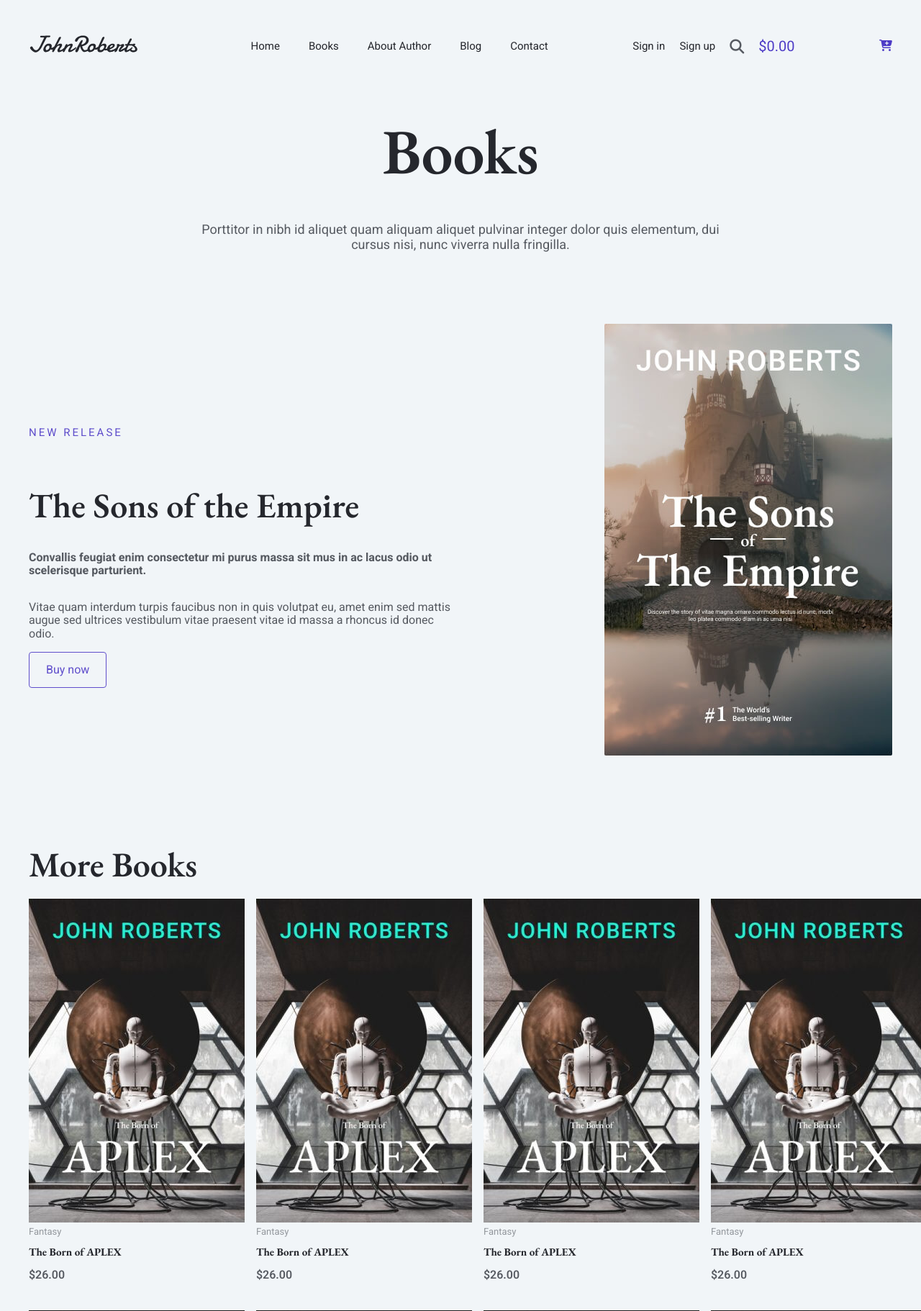
After one commit to manhwork/Book-Store-Django, a Django app: page /books/ in a window 1280 px wide. The commit adds this page. Shown: the top 1822 px of the page at 72% size. Run offline with Django 5.2, Linux system fonts and the light colour scheme; some libraries are stand-ins or nearby versions.

Commit message:
Update layout trang web

```diff
--- /dev/null
+++ b/bookstore/api/templates/base/base.html
@@ -0,0 +1,76 @@
+{% load static %}
+<!DOCTYPE html>
+<html lang="en">
+  <head>
+    <meta charset="UTF-8" />
+    <meta name="viewport" content="width=device-width, initial-scale=1.0" />
+    <title>{{ title }}</title>
+    <link rel="stylesheet" href="https://cdnjs.cloudflare.com/ajax/libs/font-awesome/6.6.0/css/all.min.css" integrity="sha512-Kc323vGBEqzTmouAECnVceyQqyqdsSiqLQISBL29aUW4U/M7pSPA/gEUZQqv1cwx4OnYxTxve5UMg5GT6L4JJg==" crossorigin="anonymous" referrerpolicy="no-referrer" />
+    <link rel="stylesheet" href="{% static './asset/reset.css' %}" />
+    <link rel="stylesheet" href="{% static './asset/base.css' %}" />
+  </head>
+
+  <body>
+    <!-- Header -->
+    <header class="header">
+      <div class="container">
+        <div class="row">
+          <div class="inner-logo">
+            <img src="{% static 'images/site-logo.svg' %}" alt="" />
+          </div>
+
+          <ul class="inner-menu">
+            <a href="/"><li>Home</li></a>
+            <a href="/books"><li>Books</li></a>
+            <a href="#"><li>About Author</li></a>
+            <a href="#"><li>Blog</li></a>
+            <a href="#"><li>Contact</li></a>
+          </ul>
+
+          <div class="inner-feature">
+            <a href="login.html" class="login">Sign in</a>
+            <a href="" class="sign">Sign up</a>
+            <i class="fa-solid fa-magnifying-glass"></i>
+            <a href=""><div style="color: var(--color-cart)" class="ineer-price">$0.00</div></a>
+          </div>
+          <a href=""><i style="color: var(--color-cart)" class="fa-solid fa-cart-plus"></i></a>
+        </div>
+      </div>
+    </header>
+    <!-- End Header -->
+
+    {% block base %}
+
+    {% endblock %}
+
+    <!-- Footer -->
+    <footer class="footer">
+      <div class="container">
+        <div class="row">
+          <div class="inner-logo">
+            <img src="{% static 'images/site-logo-white.svg' %}" alt="" />
+          </div>
+
+          <ul class="inner-menu">
+            <a href="#"><li>Home</li></a>
+            <a href="#"><li>Books</li></a>
+            <a href="#"><li>About Author</li></a>
+            <a href="#"><li>Blog</li></a>
+            <a href="#"><li>Contact</li></a>
+          </ul>
+
+          <div class="inner-icon">
+            <i class="fa-brands fa-instagram"></i>
+            <i class="fa-brands fa-facebook-f"></i>
+            <i class="fa-brands fa-youtube"></i>
+            <i class="fa-brands fa-twitter"></i>
+          </div>
+        </div>
+        <div class="inner-copy">
+          <p>Copyright © 2024 Book Store | Powered by Book Store</p>
+        </div>
+      </div>
+    </footer>
+    <!-- End Footer -->
+  </body>
+</html>
--- /dev/null
+++ b/bookstore/api/templates/books/index.html
@@ -0,0 +1,115 @@
+{% extends 'base/base.html' %}
+{% load static %}
+{% block base %}
+  <link rel="stylesheet" href="{% static './asset/pages/books/style.css' %}" />
+
+  <!-- Sectione 1 -->
+  <section class="section-1">
+    <div class="container">
+      <div class="row">
+        <h1 class="inner-title">Books</h1>
+        <p class="inner-desc">
+          Porttitor in nibh id aliquet quam aliquam aliquet pulvinar integer dolor quis elementum, dui <br />
+          cursus nisi, nunc viverra nulla fringilla.
+        </p>
+      </div>
+    </div>
+  </section>
+  <!-- End Sectione 1 -->
+
+  <!-- section-2 -->
+  <section class="section-2">
+    <div class="container">
+      <div class="row">
+        <div class="inner-content">
+          <p class="inner-new">New Release</p>
+          <h1 class="inner-title">The Sons of the Empire</h1>
+          <p class="inner-desc1">Convallis feugiat enim consectetur mi purus massa sit mus in ac lacus odio ut scelerisque parturient.</p>
+          <p class="inner-desc2">Vitae quam interdum turpis faucibus non in quis volutpat eu, amet enim sed mattis augue sed ultrices vestibulum vitae praesent vitae id massa a rhoncus id donec odio.</p>
+          <div class="inner-btn">
+            <button class="button">Buy now</button>
+          </div>
+        </div>
+        <div class="inner-img">
+          <img src="{% static 'images/author-book-store-hero-book-cover-img.jpg' %}" alt="" />
+        </div>
+      </div>
+    </div>
+  </section>
+  <!-- End section-2 -->
+
+  <!-- section-3 -->
+  <section class="section-3">
+    <div class="container">
+      <div class="row">
+        <h1 class="inner-more">More Books</h1>
+        <div class="inner-main">
+          <div class="inner-box">
+            <img class="inner-img" src="{% static 'images/author-book-store-book-cover-06-300x450.jpg' %}" alt="" />
+            <div class="inner-cate">Fantasy</div>
+            <div class="inner-title">The Born of APLEX</div>
+            <div class="inner-price">$26.00</div>
+          </div>
+          <div class="inner-box">
+            <img class="inner-img" src="{% static 'images/author-book-store-book-cover-06-300x450.jpg' %}" alt="" />
+            <div class="inner-cate">Fantasy</div>
+            <div class="inner-title">The Born of APLEX</div>
+            <div class="inner-price">$26.00</div>
+          </div>
+          <div class="inner-box">
+            <img class="inner-img" src="{% static 'images/author-book-store-book-cover-06-300x450.jpg' %}" alt="" />
+            <div class="inner-cate">Fantasy</div>
+            <div class="inner-title">The Born of APLEX</div>
+            <div class="inner-price">$26.00</div>
+          </div>
+          <div class="inner-box">
+            <img class="inner-img" src="{% static 'images/author-book-store-book-cover-06-300x450.jpg' %}" alt="" />
+            <div class="inner-cate">Fantasy</div>
+            <div class="inner-title">The Born of APLEX</div>
+            <div class="inner-price">$26.00</div>
+          </div>
+          <div class="inner-box">
+            <img class="inner-img" src="{% static 'images/author-book-store-book-cover-06-300x450.jpg' %}" alt="" />
+            <div class="inner-cate">Fantasy</div>
+            <div class="inner-title">The Born of APLEX</div>
+            <div class="inner-price">$26.00</div>
+          </div>
+          <div class="inner-box">
+            <img class="inner-img" src="{% static 'images/author-book-store-book-cover-06-300x450.jpg' %}" alt="" />
+            <div class="inner-cate">Fantasy</div>
+            <div class="inner-title">The Born of APLEX</div>
+            <div class="inner-price">$26.00</div>
+          </div>
+          <div class="inner-box">
+            <img class="inner-img" src="{% static 'images/author-book-store-book-cover-06-300x450.jpg' %}" alt="" />
+            <div class="inner-cate">Fantasy</div>
+            <div class="inner-title">The Born of APLEX</div>
+            <div class="inner-price">$26.00</div>
+          </div>
+          <div class="inner-box">
+            <img class="inner-img" src="{% static 'images/author-book-store-book-cover-06-300x450.jpg' %}" alt="" />
+            <div class="inner-cate">Fantasy</div>
+            <div class="inner-title">The Born of APLEX</div>
+            <div class="inner-price">$26.00</div>
+          </div>
+        </div>
+      </div>
+    </div>
+  </section>
+  <!-- end section-3 -->
+
+  <!-- section -4 -->
+  <section class="section-4">
+    <div class="container">
+      <div class="row">
+        <h1 class="inner-title">Be the first to know</h1>
+        <p class="inner-desc">
+          Lectus amet scelerisque fusce est venenatis, eget enim
+          <br />
+          dolor amet vitae pharetra
+        </p>
+      </div>
+    </div>
+  </section>
+  <!-- End section -4 -->
+{% endblock %}
--- a/bookstore/api/urls.py
+++ b/bookstore/api/urls.py
@@ -4,7 +4,7 @@ from . import views
 
 urlpatterns = [
     path("", views.index, name="index"),
-    # path("books/",views.books,name="books"),
+    path("books/",views.books,name="books"),
     # path("about_author/",views.books,name="about_author"),
     # path("contact/",views.books,name="contact"),
 ]
--- a/bookstore/api/views.py
+++ b/bookstore/api/views.py
@@ -4,5 +4,11 @@ from django.shortcuts import render
 
 
 def index(request):
-    context = {}
-    return render(request,"home/index.html",context)
+    return render(request,"home/index.html",{
+        "title" : "Home",
+    })
+
+def books(request):
+    return render(request,"books/index.html",{
+        "title" : "Books",
+    })
```
Also changed, not shown: bookstore/api/templates/home/index.html (+4 -71 lines).
